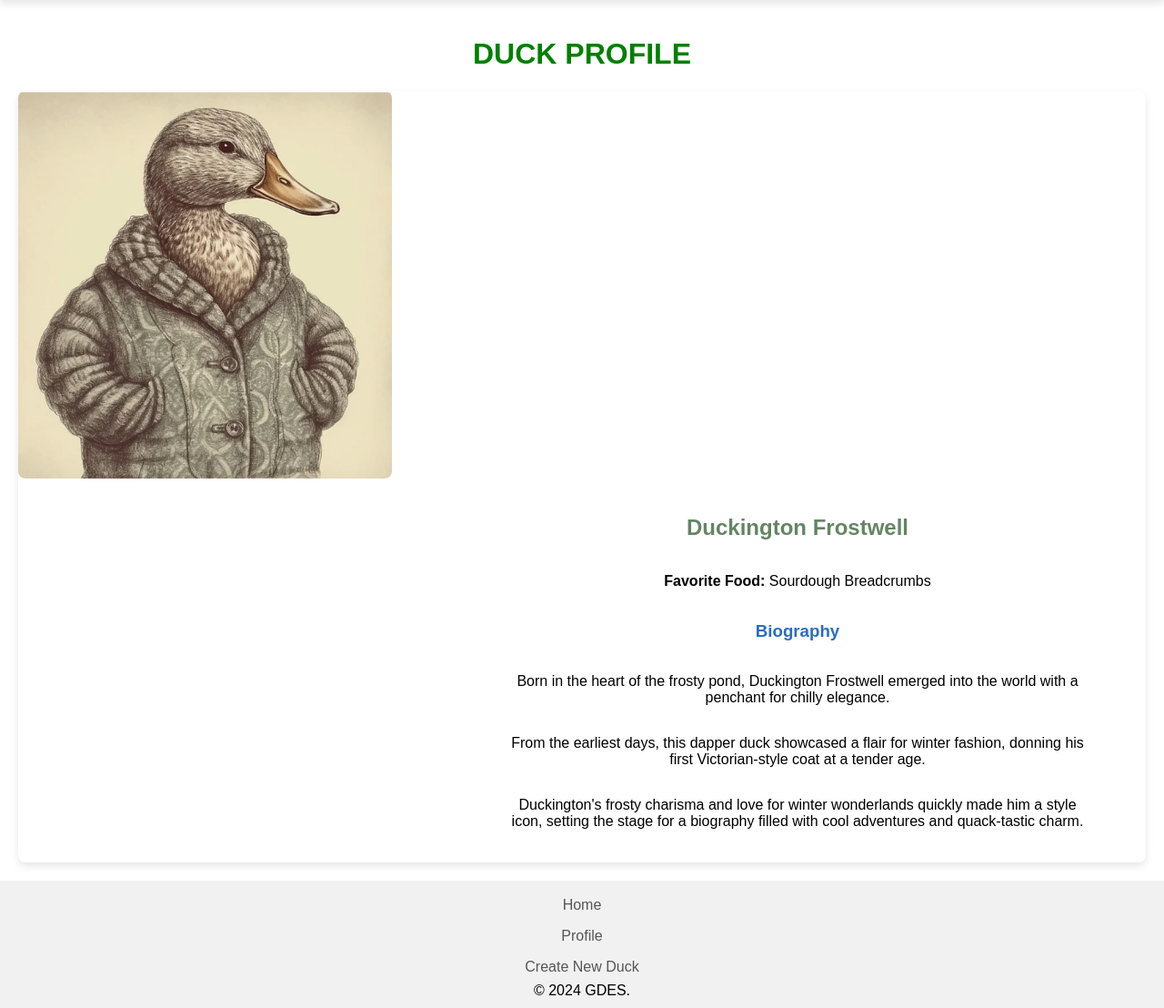
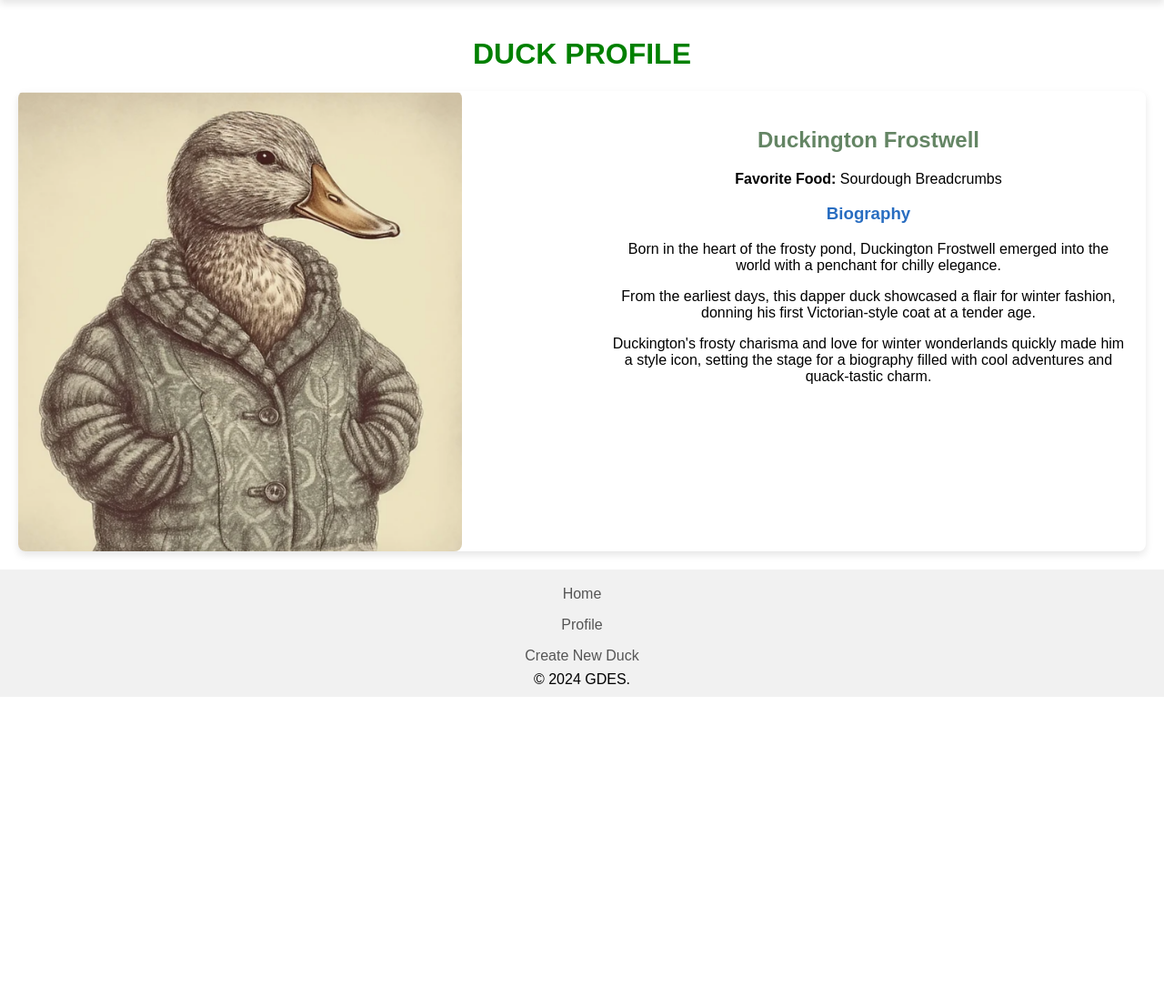
Before and after one commit to nic-gdes/create-a-duck-directory-Magda089, a PHP site: page /profile.php in a window 1280 px wide. Shown: the part 116-1224 px from the top of the page at 91% size. After the commit the page ends 882 px from the top, so only its background shows below. Run offline with PHP 8.4, Linux system fonts and the light colour scheme.

Commit message:
Fixing Grid :-)
Fixing Grid on Profile Page

```diff
--- a/asset/css/style.css
+++ b/asset/css/style.css
@@ -170,10 +170,9 @@ main {
 /* PROROFILE */
 .grid-container {
   display: grid;
-  grid-template-columns: 1fr, 1fr;
+  grid-template-columns: 1fr 1fr;
   grid-template-areas:
-    'img text text'
-    'img text text';
+    'img text';
   gap: 20px;
   justify-content: center;
   justify-items: center;
@@ -184,12 +183,12 @@ main {
 
 
 .grid-profile-photo {
-  display: grid;
+  /* display: grid; */
   grid-area: img;
 }
 
 .grid-profile-content {
-  display: grid;
+  /* display: grid; */
   padding: 20px;
   grid-area: text;
 }
--- a/profile.php
+++ b/profile.php
@@ -25,7 +25,8 @@ include('./asset/components/head.php');
                 <div class="grid-container">
                     <div class="grid-profile-photo">
                         <img src="./asset/images/Duck-Coatk - Redbubble 2024-01-31 14-19-59.png" alt="Duck wearing coat">
-                        <div class="grid-profile-content">
+                    </div>
+                    <div class="grid-profile-content">
                             <h2>Duckington Frostwell</h2>
                             <p><b>Favorite Food:</b> Sourdough Breadcrumbs</p>
                             <h3>Biography</h3>
@@ -34,7 +35,6 @@ include('./asset/components/head.php');
                             <p>From the earliest days, this dapper duck showcased a flair for winter fashion, donning his first Victorian-style coat at a tender age.</p>
                             <p>Duckington's frosty charisma and love for winter wonderlands quickly made him a style icon, setting the stage for a biography filled with cool adventures and quack-tastic charm.</p>
                         </div>
-                    </div>
                 </div>
             </div>
         </div>
```
